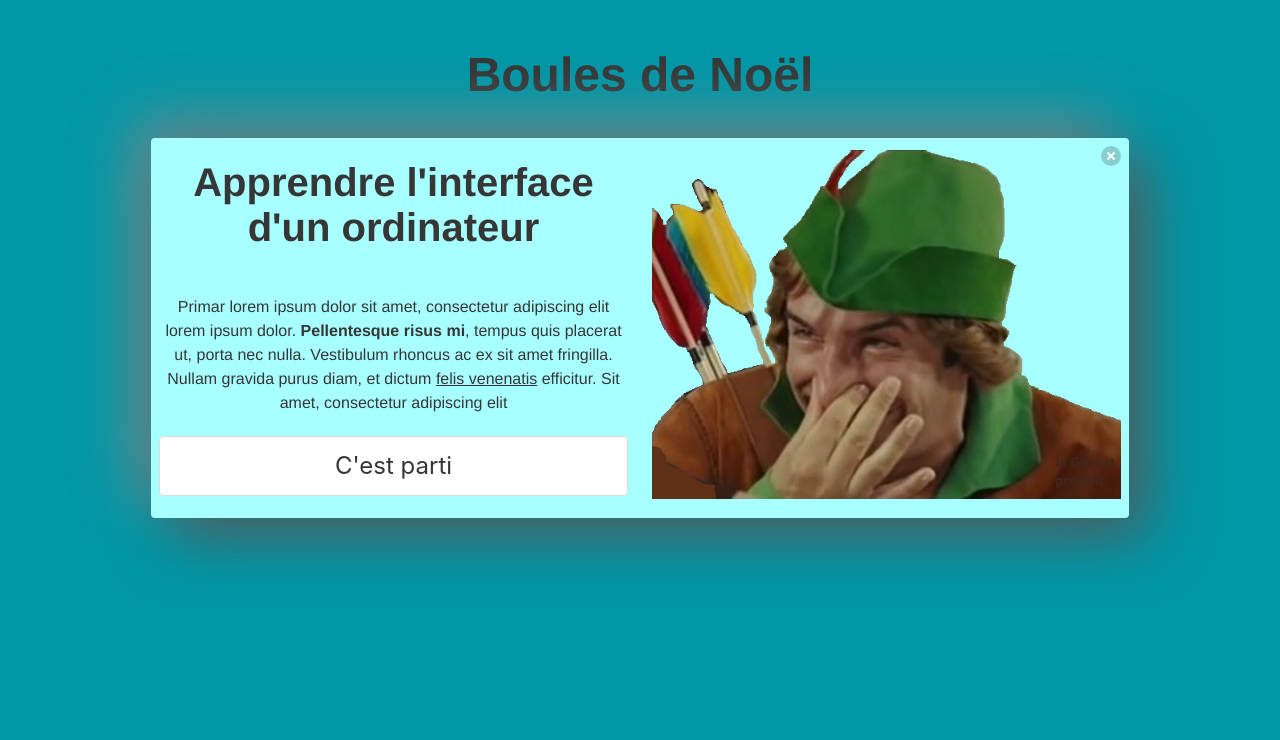
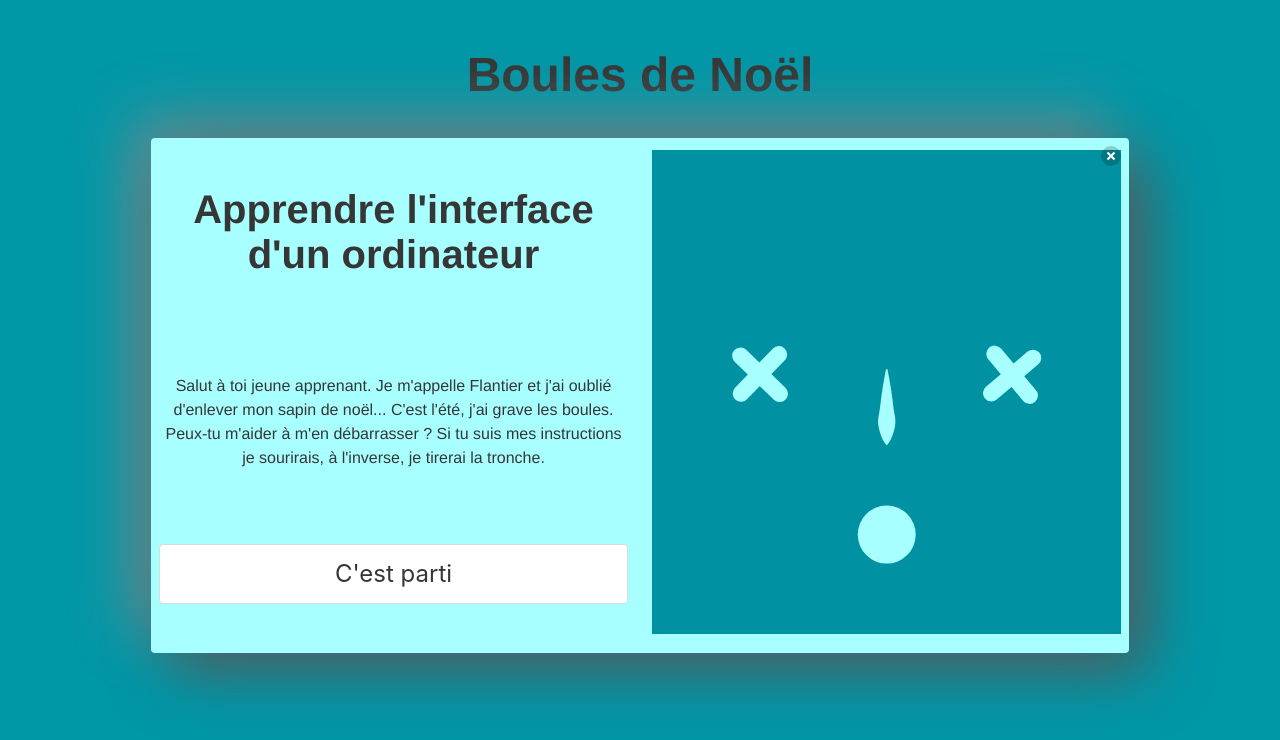
Before and after one commit to benabot/appsapin, a Vue app: page / in a window 1280 px wide. Shown: the top 740 px of the page. Built offline with nearby package versions, Linux system fonts and the light colour scheme.

Commit message:
text1 ok

```diff
--- a/src/components/intro.vue
+++ b/src/components/intro.vue
@@ -4,13 +4,11 @@
   <div class="columns">
   <div class="column monintro">
       <h2 class="title is-2">Apprendre l'interface d'un ordinateur</h2>
-  <p>Primar lorem ipsum dolor sit amet, consectetur
-  adipiscing elit lorem ipsum dolor. <strong>Pellentesque risus mi</strong>, tempus quis placerat ut, porta nec nulla. Vestibulum rhoncus ac ex sit amet fringilla. Nullam gravida purus diam, et dictum <a>felis venenatis</a> efficitur. Sit amet,
-  consectetur adipiscing elit</p>
+  <p>Salut à toi jeune apprenant. Je m'appelle Flantier et j'ai oublié d'enlever mon sapin de noël... C'est l'été, j'ai grave les boules. Peux-tu m'aider à m'en débarrasser ? Si tu suis mes instructions je sourirais, à l'inverse, je tirerai la tronche. </p>
   <button class="button is-large" @click="debutclick() ; show = !show">C'est parti</button>
   </div>
   <div class="column">
-  <img src="../assets/noel.png" alt="">
+  <img src="../assets/bonhome.svg" alt="">
   </div>
   </div>
 </div>
```
Also changed, not shown: src/assets/bonhome.svg (added), 1 other file (tests, documents, lock files or other folders).
